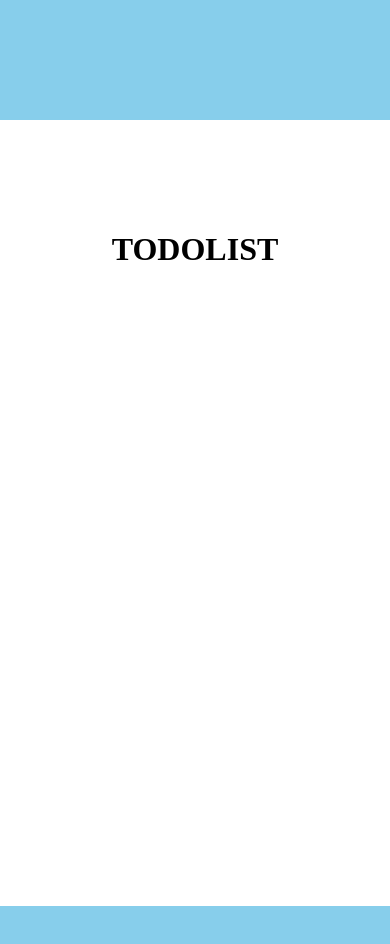
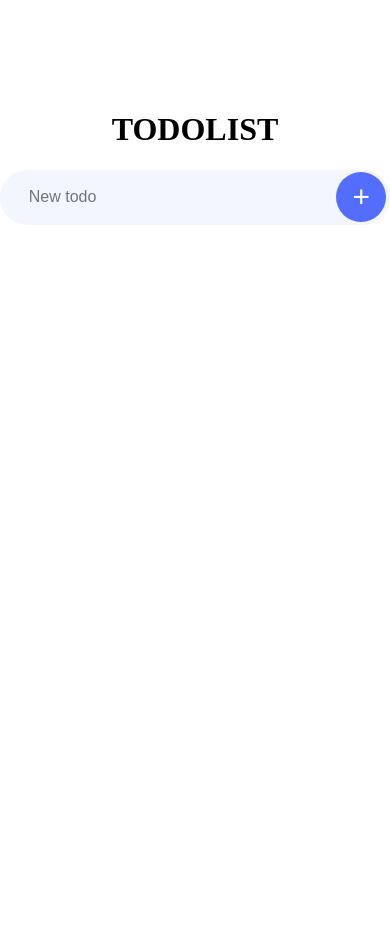
Before and after one commit to korobokvk/lesson1, a plain HTML site: page index.html in a window 390 px wide. After the commit the page ends 844 px from the top, so only its background shows below. Drawn offline with Linux system fonts and the light colour scheme.

Commit message:
lesson 05 of april (#3)
Co-authored-by: Maksym <maksy.z@integritassolutions.net>

```diff
--- a/index.html
+++ b/index.html
@@ -5,139 +5,26 @@
     <meta http-equiv="X-UA-Compatible" content="IE=edge" />
     <meta name="viewport" content="width=device-width, initial-scale=1.0" />
     <title>Document</title>
+    <link
+      rel="stylesheet"
+      href="https://cdnjs.cloudflare.com/ajax/libs/font-awesome/6.1.1/css/all.min.css"
+    />
     <link rel="stylesheet" href="styles.css" />
   </head>
   <body>
-    <!-- ================= POSITION =====================
-    <div class="relative wrapper">
-      <div class="normal"></div>
-      <div class="normal"></div>
-      <div class="normal absolute"></div>
-      <div class="normal sticky"></div>
-      <div class="normal fixed"></div>
-      <div class="normal"></div>
-      <div class="normal"></div>
-      <div class="normal"></div>
-      <div class="normal"></div>
-      <div class="normal"></div>
-      <div class="normal"></div>
-      <div class="normal"></div>
-      <div class="normal"></div>
-      <div class="normal"></div>
-      <div class="normal"></div>
-      <div class="normal"></div>
-    </div> -->
-    <!--
-    ====================== DIFFERENT BUT SAME ================================
-
-    <hr />
-    <input type="button" value="Button" class="cool-button margined" /> <br />
-    <input type="submit" value="Button" class="cool-button margined" /> <br />
-
-    <button type="submit" class="cool-button margined">Button</button> <br />
-
-    <div class="cool-div margined">Button</div> -->
-
-    <!-- =================== INPUT TYPES ========================= -->
-    <!-- <hr /> -->
-
-    <!-- <form
-      action="https://my-json-server.typicode.com/typicode/demo/posts"
-      method="post"
-    >
-      <div>====== TEXT INPUTS ======</div>
-      <input placeholder="Without type" class="margined" /> <br />
-      <input type="text" placeholder="Text" class="margined" /> <br />
-      <input type="email" placeholder="Email" class="margined" />
-      <br />
-      <input type="password" placeholder="Password" class="margined" /> <br />
-      <input type="tel" placeholder="Tel" class="margined" /> <br />
-      <input type="search" placeholder="Search" class="margined" /> <br />
-
-      <div>====== DATE INPUTS ======</div>
-      <hr />
-      <input type="date" placeholder="Date" class="margined" /> <br />
-      <input type="month" placeholder="DateTime" class="margined" /> <br />
-      <input
-        type="datetime-local"
-        value="DateTimeLocal"
-        class="margined"
-      /><br />
-      <input type="week" value="DateTimeLocal" class="margined" />
-      <br />
-      <input type="time" value="DateTimeLocal" class="margined" /><br />
-
-      <div>====== CHOICE INPUTS ======</div>
-      <hr />
-      <input
-        type="radio"
-        placeholder="Radio"
-        name="example"
-        value="1"
-        class="margined"
-      />
-      <br />
-      <input
-        type="radio"
-        placeholder="Radio"
-        name="example"
-        value="2"
-        class="margined"
-      />
-      <br />
-      <input
-        type="radio"
-        placeholder="Radio"
-        name="example"
-        value="3"
-        class="margined"
-      />
-      <br />
-
-      <input type="checkbox" placeholder="Checkbox" class="margined" /> <br />
-      <input type="checkbox" placeholder="Checkbox" class="margined" /> <br />
-      <input type="checkbox" placeholder="Checkbox" class="margined" /> <br />
-
-      <input type="range" placeholder="Checkbox" class="margined" /> <br />
-
-      <div>====== OTHER INPUTS ======</div>
-      <hr />
-      <input type="color" placeholder="Color" class="margined" /><br />
-      <input type="file" placeholder="Color" class="margined" /><br />
-      <input type="hidden" placeholder="Color" class="margined" /><br />
-
-      <input
-        type="image"
-        placeholder="Color"
-        class="margined"
-        width="100px"
-        height="100px"
-        alt="Here no image"
-      /><br />
-
-      <input type="submit" value="submit" />
-    </form> -->
-
-    <!-- ========= OVERFLOW ========== -->
-
-    <!-- <div class="scroll">
-      <p>
-        Et nisi quis esse sit elit Lorem proident. Nostrud elit aute veniam
-        dolore irure. Qui consectetur eiusmod pariatur elit velit. Elit Lorem id
-        voluptate excepteur reprehenderit quis quis velit ea aliquip
-        exercitation consectetur. Velit sit ipsum consectetur non.Cupidatat
-        magna excepteur non do commodo eu incididunt occaecat tempor excepteur.
-        Nisi irure officia aute proident deserunt est occaecat minim qui do aute
-        proident ad. Nostrud eu cillum non eiusmod do quis duis labore nostrud
-        magna aliqua. In esse consequat velit occaecat irure adipisicing
-        proident excepteur sit. Reprehenderit aliqua ipsum consequat laboris
-        magna.
-      </p>
-    </div> -->
-
     <div class="todo-wrapper">
       <div class="white-box">
         <h1 class="label">TODOLIST</h1>
+        <div class="content">
+          <div class="content_main">
+            <input
+              type="text"
+              placeholder="New todo"
+              class="content_main__input"
+            />
+            <button class="content_main__button">+</button>
+          </div>
+        </div>
       </div>
     </div>
   </body>
--- a/styles.css
+++ b/styles.css
@@ -1,110 +1,3 @@
-/* .wrapper {
-  background-color: blue;
-  height: 150vh;
-}
-
-.normal {
-  width: 200px;
-  height: 200px;
-  background-color: brown;
-  display: inline-block;
-}
-
-.relative {
-  position: relative;
-}
-
-.fixed {
-  position: fixed;
-  border: 1px solid rebeccapurple;
-  background-color: burlywood;
-  width: 190px;
-  height: 190px;
-}
-
-.absolute {
-  position: absolute;
-  left: 50px;
-  top: 50px;
-  background-color: yellow;
-  width: 150px;
-  height: 150px;
-} */
-
-/* .sticky {
-  position: sticky;
-  top: 1px;
-  background-color: green;
-}
-
-.cool-block {
-  background-color: #fff;
-}
-
-.cool-button {
-  width: 150px;
-  height: 50px;
-  background: rgba(165, 93, 233, 0.1);
-}
-
-.cool-button:hover,
-.cool-div:hover {
-  cursor: pointer;
-  background: rgba(165, 93, 233);
-}
-
-.cool-div {
-  user-select: none;
-  box-sizing: border-box;
-  border-bottom: 2px solid black;
-  border-right: 2px solid black;
-  border-top: 2px solid gray;
-  border-left: 2px solid gray;
-  display: flex;
-  justify-content: center;
-  align-items: center;
-  width: 150px;
-  height: 50px;
-  background: rgba(165, 93, 233, 0.1);
-}
-
-.cool-div:active {
-  border-bottom: 2px solid gray;
-  border-right: 2px solid gray;
-  border-top: 2px solid black;
-  border-left: 2px solid black;
-}
-
-.margined {
-  margin: 5px;
-}
-
-input:invalid {
-  border: 3px solid red;
-} */
-
-/* .scroll {
-  width: 200px;
-  height: 150px;
-  overflow: auto;
-  border: 1px solid black;
-}
-
-.scroll::-webkit-scrollbar {
-  width: 5px;
-}
-
-.scroll::-webkit-scrollbar-track {
-  background-color: aqua;
-  -webkit-box-shadow: inset 0 0 6px rgba(0, 0, 0, 0.3);
-  border-radius: 10px;
-}
-
-.scroll::-webkit-scrollbar-thumb {
-  border-radius: 10px;
-  -webkit-box-shadow: inset 0 0 6px rgba(0, 0, 0, 0.5);
-} */
-
 .todo-wrapper {
   height: 100vh;
   background-color: skyblue;
@@ -127,3 +20,76 @@ body {
 .label {
   text-align: center;
 }
+
+.content {
+  height: 55px;
+  display: flex;
+  justify-content: center;
+}
+
+.content_main {
+  width: 700px;
+  background-color: #f3f5ff;
+  color: #b5b5b5;
+  border-radius: 50px;
+  display: flex;
+  align-items: center;
+  justify-content: space-around;
+}
+
+.content_main__input {
+  background: rgba(0, 0, 0, 0);
+  width: calc(100% - 65px);
+  height: 100%;
+  display: inline-block;
+  border: none;
+  padding: 5px 5px 5px 25px;
+  box-sizing: border-box;
+  font-size: 16px;
+}
+
+.content_main__input:focus-visible {
+  outline: none;
+}
+
+.content_main__button {
+  width: 50px;
+  height: 50px;
+  font-size: 30px;
+  color: #fff;
+  background-color: rgb(83, 109, 255);
+  border-radius: 50px;
+  border: none;
+  cursor: pointer;
+}
+
+.inputs-content_button:active {
+  background-color: rgb(64, 90, 238);
+}
+
+.svg-img {
+  width: 500px;
+}
+
+.svg {
+  background-image: url("image.svg");
+  width: 300px;
+  height: 300px;
+}
+
+.cover {
+  height: 100vh;
+}
+
+@media screen and (max-width: 420px) {
+  .todo-wrapper {
+    padding-top: 0;
+    background-color: #fff;
+  }
+
+  .white-box {
+    margin: 0;
+    width: 100%;
+    height: 100%;
+  }
+}
```
Also changed, not shown: css.png (added), image.svg (added).
